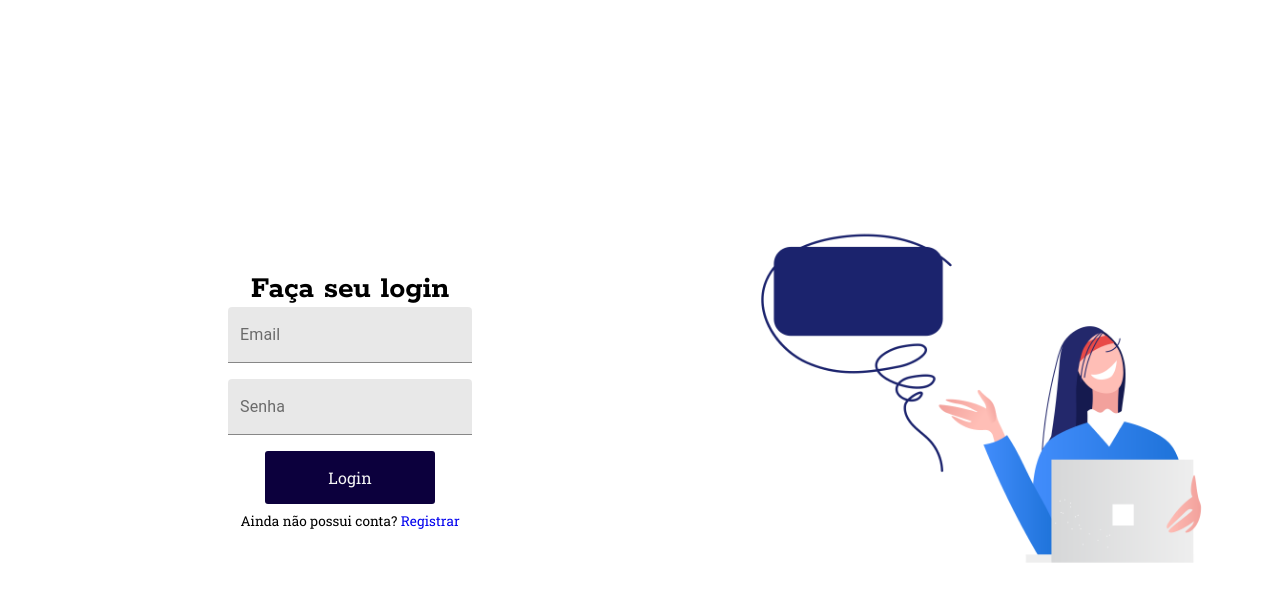
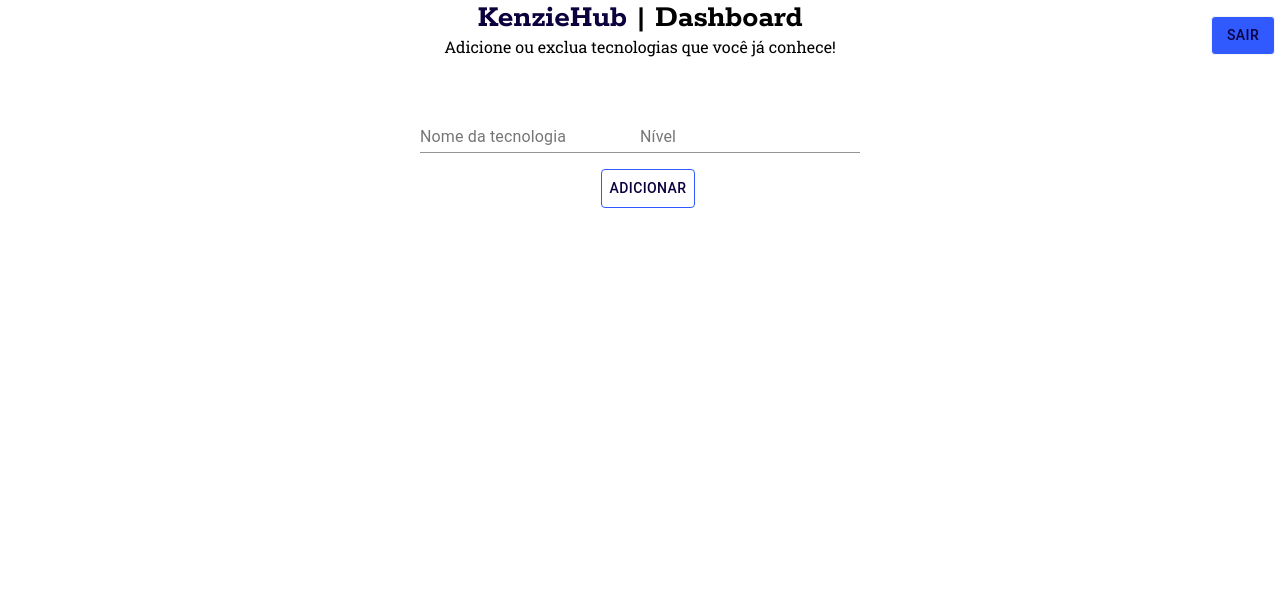
Before and after one commit to Maik0l/kenziehub, a React (Create React App) app: page /dashboard in a window 1280 px wide. Before the commit this address led to /login. Shown: the top 602 px of the page. Built offline with nearby package versions, Linux system fonts and the light colour scheme; no server answers; sample sign-in values are in the browser's storage.

Commit message:
feat: logout button

```diff
--- a/src/App.js
+++ b/src/App.js
@@ -4,6 +4,7 @@
 import 'react-toastify/dist/ReactToastify.css';
 
 function App() {
+
   return (
     <div>
       <ToastContainer
--- a/src/pages/Dashboard/index.jsx
+++ b/src/pages/Dashboard/index.jsx
@@ -1,5 +1,5 @@
 import { Redirect } from 'react-router-dom'
-import { Container, Content, NewButton, TechsContainer, InputContent } from './styles'
+import { Container, Content, NewButton, LogoutButton , TechsContainer, InputContent } from './styles'
 import { TextField } from '@material-ui/core'
 import { useForm } from 'react-hook-form'
 import { useState, useEffect } from 'react'
@@ -7,7 +7,7 @@
 import { toast } from 'react-toastify'
 import Card from '../../components/Card'
 
-const Dashboard = ( {authentic} ) => {
+const Dashboard = ( {authentic, setAuthentic} ) => {
 
     const { register, handleSubmit} = useForm();
     const [token] = useState(JSON.parse(localStorage.getItem("@Kenziehub:token")) || "")
@@ -24,7 +24,7 @@
         })
     }
 
-    const toSubmitTech = ( {title, status, id} ) => {
+    const toSubmitTech = ( {title, status} ) => {
         api.post("/users/techs/",
         {
             title: title,
@@ -50,9 +50,17 @@
         ).catch((err) => console.log(err))
     }
 
-    useEffect(() => {
-        loadTechs()
-    })
+    const handleLogout = () => {
+        localStorage.clear()
+        setAuthentic(false)
+    }
+
+    // useEffect(() => {
+    //     loadTechs()
+    // }, [loadTechs])
+
+
+    console.log(userTechs)
 
     if (!authentic) {
         return <Redirect to="/login"/>
@@ -61,6 +69,7 @@
 
     return <Container>
         <h1><span>KenzieHub</span> | Dashboard</h1>
+        <LogoutButton onClick={handleLogout}>Sair</LogoutButton>
         <p>Adicione ou exclua tecnologias que você já conhece!</p>
         <Content>
             <InputContent>
@@ -82,7 +91,6 @@
             id={item.id}
             handleRemove={handleRemove}
             />)}
-            {userTechs.map((item) => console.log(item.id))}
         </TechsContainer>
     </Container>
 }
--- a/src/pages/Dashboard/styles.js
+++ b/src/pages/Dashboard/styles.js
@@ -39,3 +39,18 @@
     flex-direction: row-reverse;
     max-width: 50rem;
 `
+
+export const LogoutButton = styled(Button)`
+    && {
+        background-color: var(--blue);
+        border: 1px solid var(--white);
+        margin: 1rem 0rem 0rem 1rem;
+        position: absolute;
+        right: 5px;
+    }
+
+        &&:hover {
+            background-color: white;
+            border: 1px solid var(--blue)
+        }
+`
--- a/src/routes/index.jsx
+++ b/src/routes/index.jsx
@@ -11,7 +11,7 @@
     const [authentic, setAuthentic] = useState(false);
 
     useEffect(() => {
-        const token = JSON.parse(localStorage.getItem("@Kenziehub"))
+        const token = JSON.parse(localStorage.getItem("@Kenziehub:token"))
 
         if (token) {
             return setAuthentic(true)
@@ -31,7 +31,8 @@
                 <Register authentic={authentic}/>
             </Route>
             <Route path="/dashboard">
-                <Dashboard authentic={authentic}/>
+                <Dashboard authentic={authentic}
+                setAuthentic={setAuthentic}/>
             </Route>
         </Switch>
     )
```
